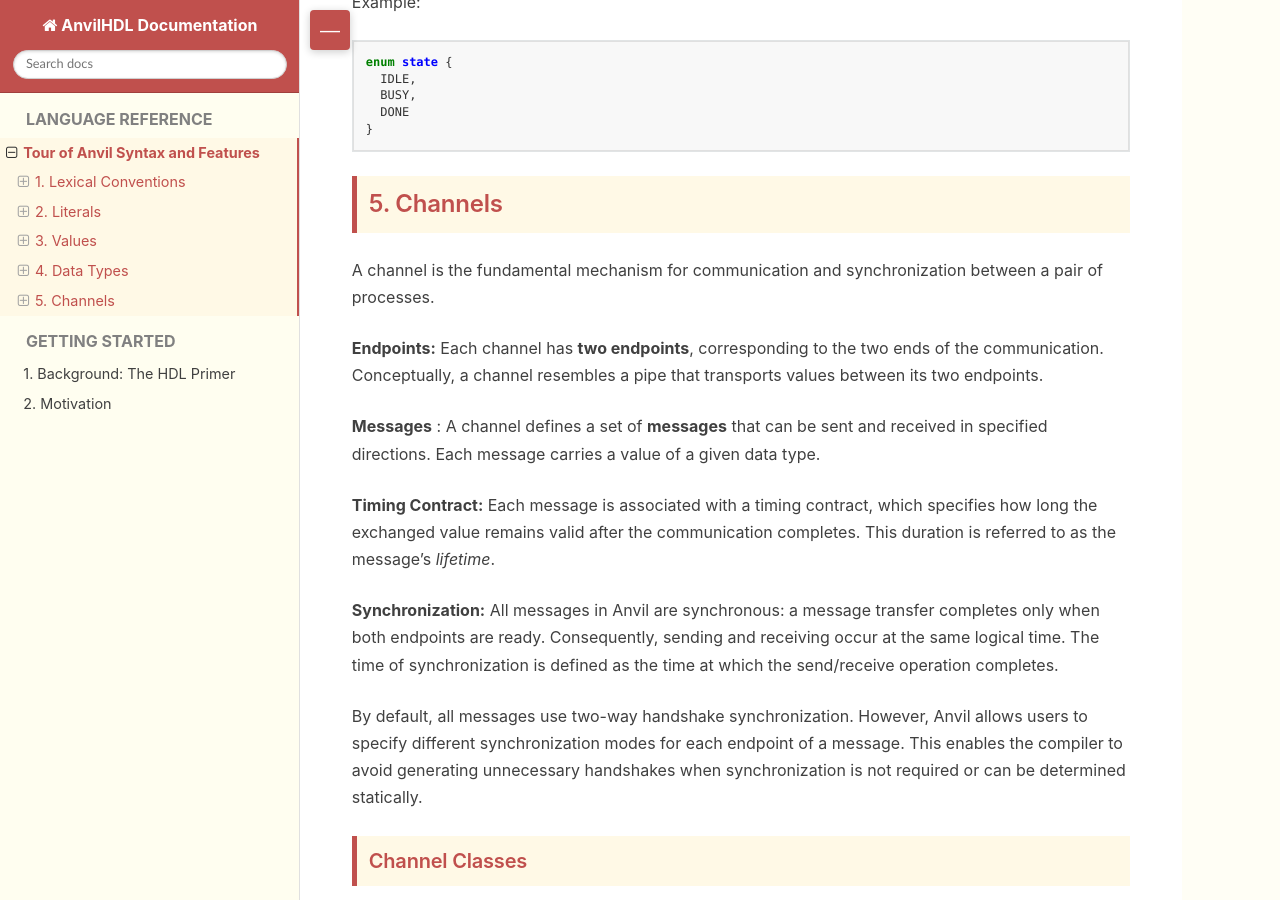
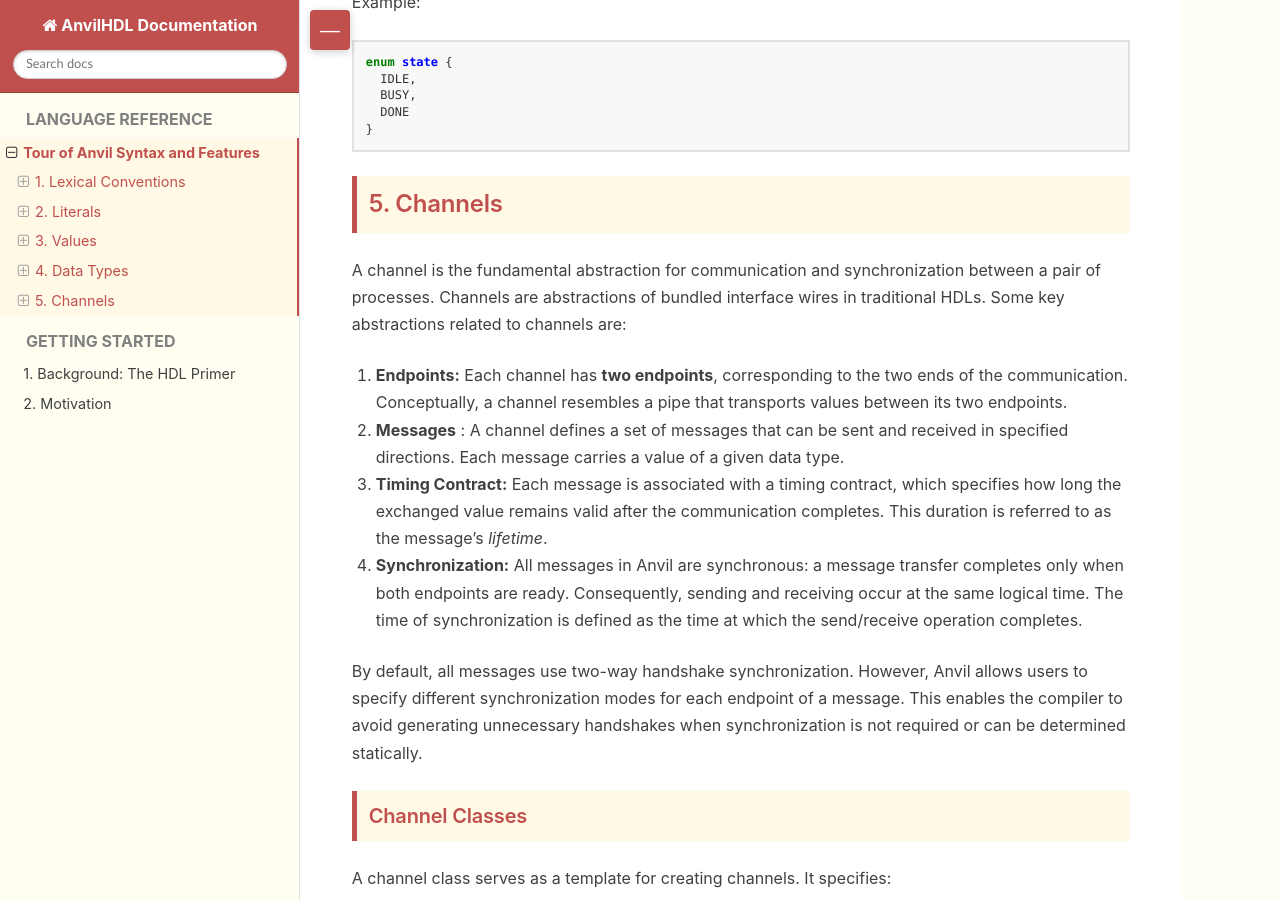
Before and after one commit to AnvilHDL/anvil-docs, a Sphinx documentation site: the page built from docs/languageReference.md, in a window 1280 px wide and 900 px high, scrolled down 6038 px. Built offline with Sphinx 7.4.7 and the Read the Docs theme 3.1.0, drawn with Linux system fonts in a browser that asks for light colours.

```diff
--- a/docs/languageReference.md
+++ b/docs/languageReference.md
@@ -266,15 +266,15 @@
 
 ## 5. Channels
 
-A channel is the fundamental mechanism for communication and synchronization between a pair of processes.
+A channel is the fundamental abstraction for communication and synchronization between a pair of processes. Channels are abstractions of bundled interface wires in traditional HDLs. Some key abstractions related to channels are:
 
-**Endpoints:** Each channel has **two endpoints**, corresponding to the two ends of the communication. Conceptually, a channel resembles a pipe that transports values between its two endpoints.
+1. **Endpoints:** Each channel has **two endpoints**, corresponding to the two ends of the communication. Conceptually, a channel resembles a pipe that transports values between its two endpoints.
 
-**Messages** : A channel defines a set of **messages** that can be sent and received in specified directions. Each message carries a value of a given data type.
+2. **Messages** : A channel defines a set of messages that can be sent and received in specified directions. Each message carries a value of a given data type.
 
-**Timing Contract:** Each message is associated with a timing contract, which specifies how long the exchanged value remains valid after the communication completes. This duration is referred to as the message’s *lifetime*.
+3. **Timing Contract:** Each message is associated with a timing contract, which specifies how long the exchanged value remains valid after the communication completes. This duration is referred to as the message’s *lifetime*.
 
-**Synchronization:** All messages in Anvil are synchronous: a message transfer completes only when both endpoints are ready. Consequently, sending and receiving occur at the same logical time. The time of synchronization is defined as the time at which the send/receive operation completes.
+4. **Synchronization:** All messages in Anvil are synchronous: a message transfer completes only when both endpoints are ready. Consequently, sending and receiving occur at the same logical time. The time of synchronization is defined as the time at which the send/receive operation completes.
 
 By default, all messages use two-way handshake synchronization. However, Anvil allows users to specify different synchronization modes for each endpoint of a message. This enables the compiler to avoid generating unnecessary handshakes when synchronization is not required or can be determined statically.
 
```
